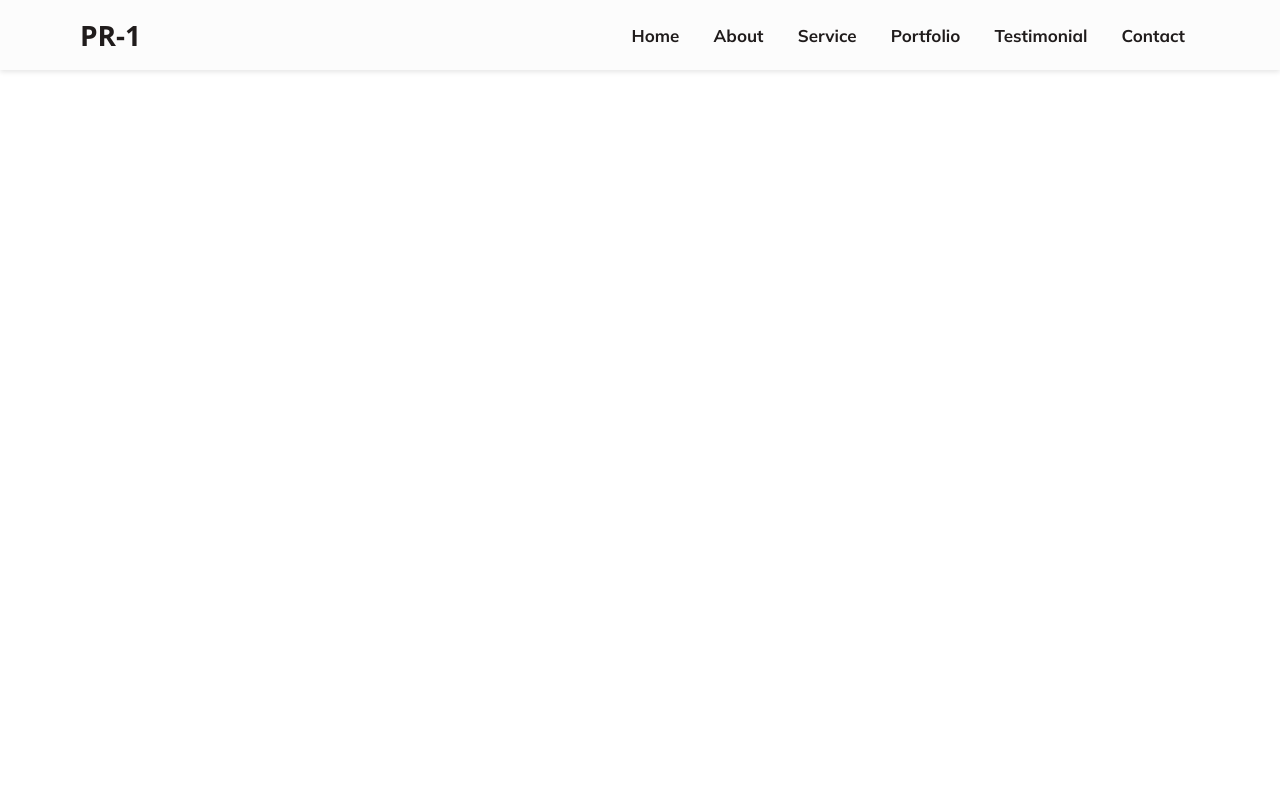
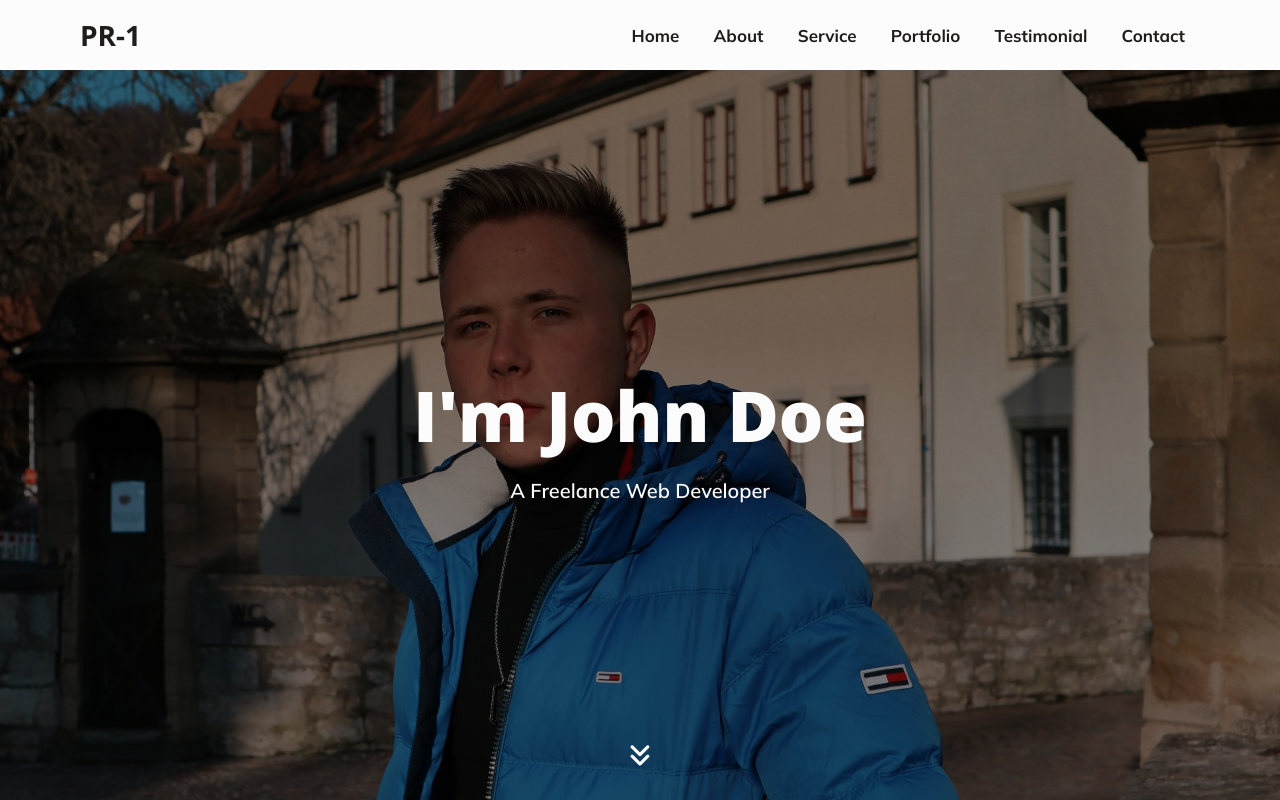
Before and after one commit to S-Alif/practice-portfolio-website, a plain HTML site: page index.html in a window 1280 px wide. Drawn offline with nearby package versions, Linux system fonts and the light colour scheme.

Commit message:
done - home section

```diff
--- /dev/null
+++ b/css/home.css
@@ -0,0 +1,42 @@
+/* home section design */
+.home{
+  width: 100%;
+  height: calc(100vh - 70px);
+  background-image: linear-gradient(rgba(0,0,0,0.5), rgba(0,0,0,0.5)), url('../images/home-bg-min.jpg');
+  background-size: cover;
+  background-repeat: no-repeat;
+  background-position: center;
+}
+
+.home .home-wrapper{
+  width: 100%;
+  height: 100%;
+  display: flex;
+  justify-content: center;
+  align-items: center;
+  position: relative;
+}
+
+.home-wrapper h1{
+  color: var(--light-gray);
+  font-weight: 800;
+  font-family: var(--font-2);
+  font-size: 70px;
+}
+.home-wrapper p{
+  color: var(--light-gray);
+  padding-top: 15px;
+  font-weight: 600;
+  font-size: 20px;
+  text-align: center;
+}
+
+/* arrow icon */
+.home-wrapper .arrow-icon{
+  position: absolute;
+  bottom: 30px;
+}
+.home-wrapper .arrow-icon a{
+  font-size: 25px;
+  color: var(--light-gray);
+}
--- a/css/style.css
+++ b/css/style.css
@@ -1,3 +1,4 @@
 /* local imports */
 @import 'global.css';
-@import 'navbar.css';
+@import 'navbar.css'; /*navbar design*/
+@import 'home.css'; /*home section design*/
--- a/index.html
+++ b/index.html
@@ -50,5 +50,24 @@
   </nav>
   <!-- navbar -->
 
+  <!-- home section -->
+  <section class="home" id="home">
+    <div class="home-wrapper">
+
+      <div class="home-text">
+        <h1>I'm John Doe</h1>
+        <p>A Freelance Web Developer</p>
+      </div>
+
+      <div class="arrow-icon">
+        <a href="">
+          <i class="fa-solid fa-angles-down"></i>
+        </a>
+      </div>
+
+    </div>
+  </section>
+  <!-- home section -->
+
 </body>
 </html>
```
